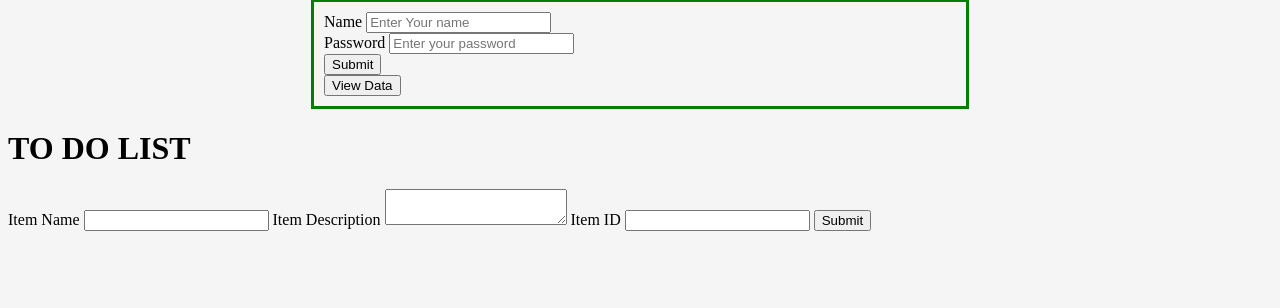
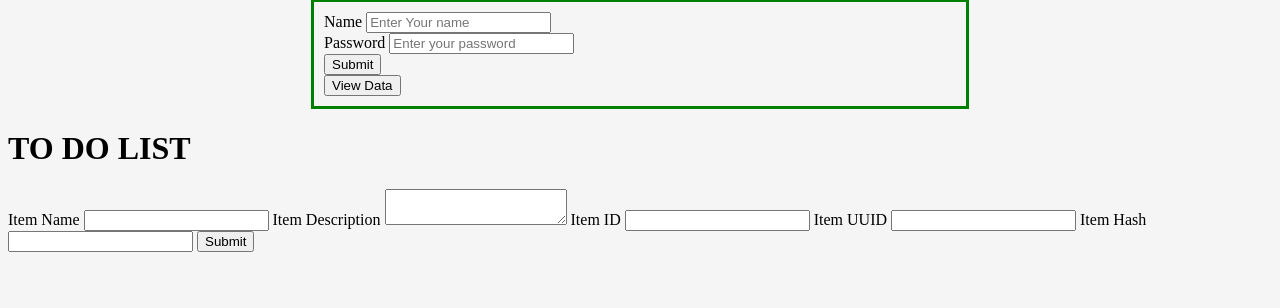
Before and after one commit to PrasannaChitagi/Git-assessment, a Flask app: template flask_tutorial/frontend/templates/index.html in a window 1280 px wide. Shown: the part 223-531 px from the top of the page. Run offline with Flask 3, Linux system fonts and the light colour scheme; the template is opened without the code that fills it, so the values that code supplies are empty.

Commit message:
reset and commited state

```diff
--- a/flask_tutorial/backend/app.py
+++ b/flask_tutorial/backend/app.py
@@ -25,6 +25,11 @@ def submit():
 
     return 'Data Submitted'
 
+@app.route('/submittodoitem', methods=['POST'])
+def submit_todo():
+    itemName = request.json.get('itemName')
+    itemDescription = request.json.get('itemDescription')
+
 @app.route('/view')
 def view():
 
--- a/flask_tutorial/frontend/templates/index.html
+++ b/flask_tutorial/frontend/templates/index.html
@@ -38,6 +38,12 @@
                 <label>Item ID</label>
                 <input type="text" name="itemId">
 
+                <label>Item UUID</label>
+                <input type="text" name="itemUuid">
+
+                <label>Item Hash</label>
+                <input type="text" name="itemHash">
+
                 <button type="submit">Submit</button>
             </form>
         </div>
```
